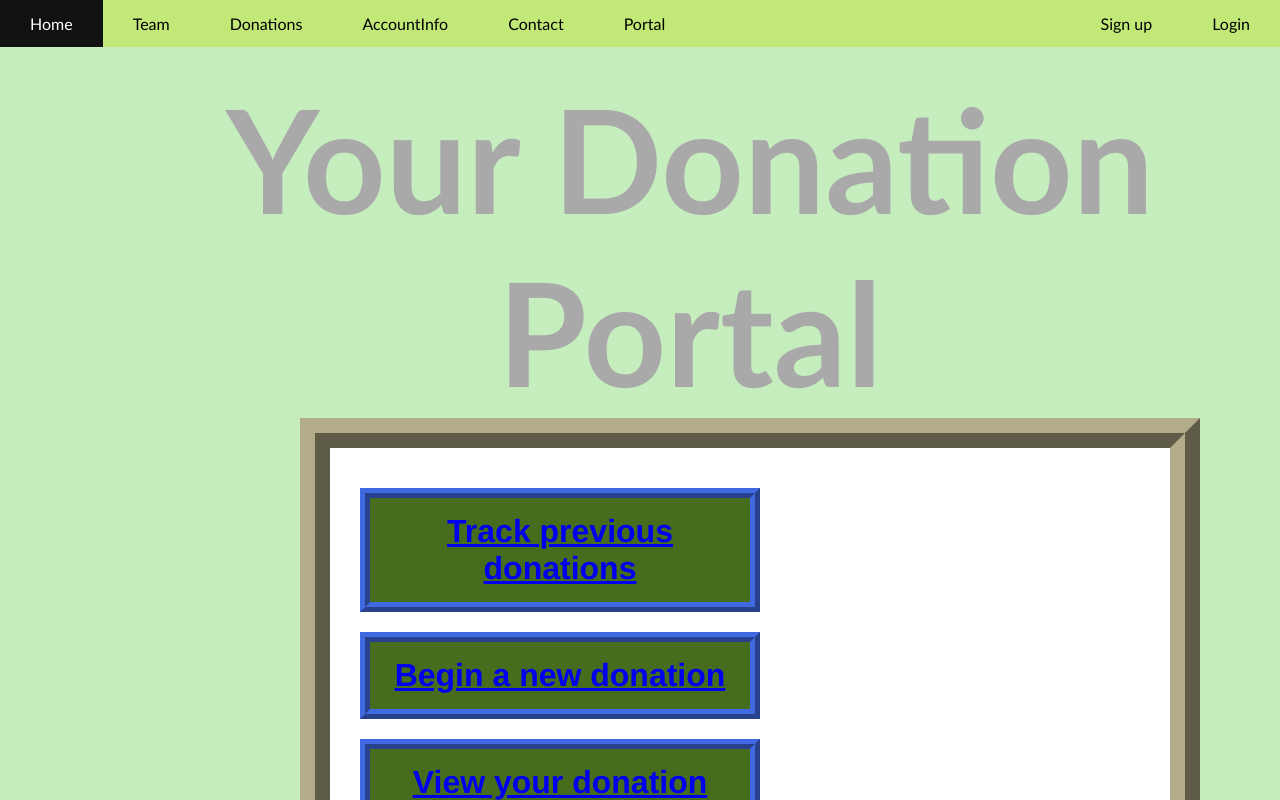
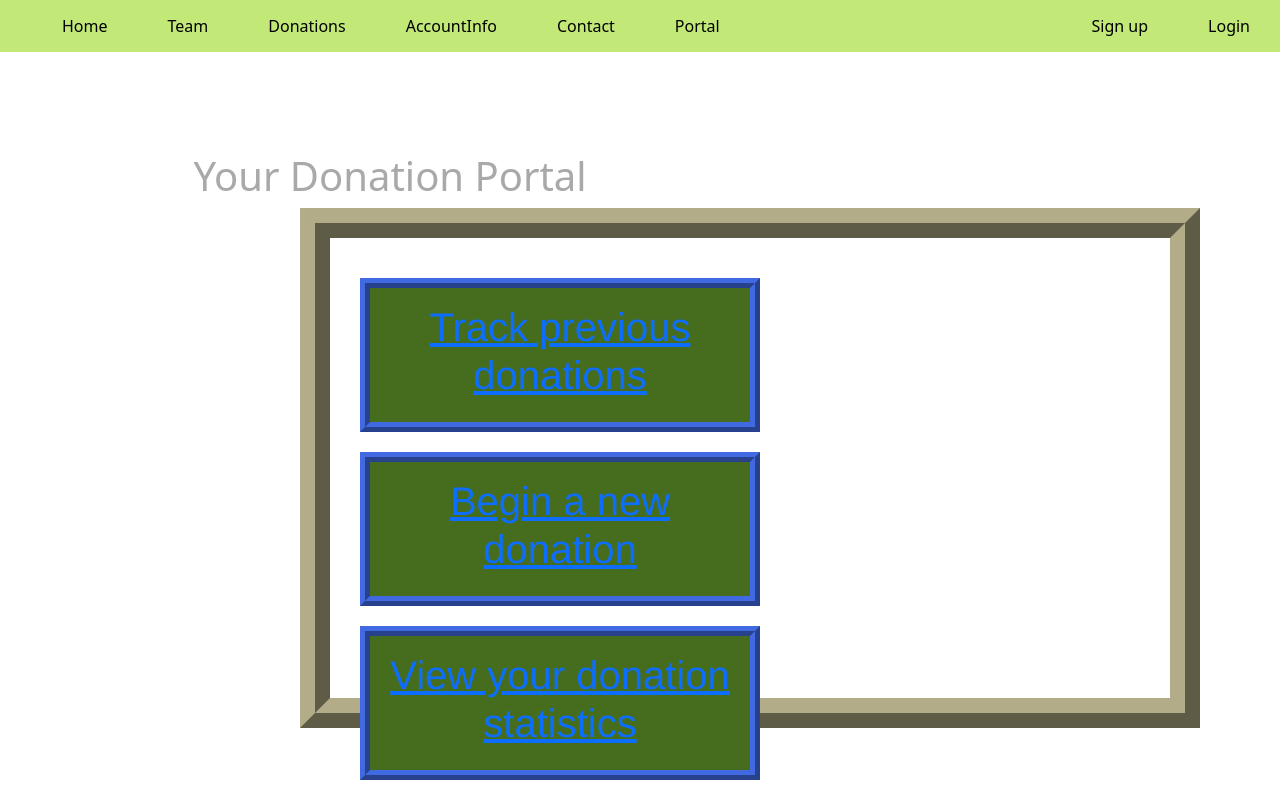
Before and after one commit to Ashah17/Cryptonate, a React (Create React App) app: page /portalpage in a window 1280 px wide. Shown: the top 800 px of the page. Built offline with nearby package versions, Linux system fonts and the light colour scheme.

Commit message:
see if this works

```diff
--- a/src/App.js
+++ b/src/App.js
@@ -14,6 +14,7 @@ import signin from './components/signin';
 import signup from './components/signup';
 import donationlisst from './components/donationlisst';
 import { Route, Link } from 'react-router-dom';
+import axios from 'axios';
 
 function App() {
   return <div className="App">
--- a/src/components/Home.js
+++ b/src/components/Home.js
@@ -1,7 +1,7 @@
 const Home = () => {
     return (
       <div class="container">
-        <h1>Home</h1>
+        <h1>Cryptonate</h1>
         <p>
           "At vero eos et accusamus et iusto odio dignissimos ducimus qui
           blanditiis praesentium voluptatum deleniti atque corrupti quos dolores
--- a/src/components/PortalPage.js
+++ b/src/components/PortalPage.js
@@ -9,7 +9,7 @@ return (
 <div>
 
   <div className = {PortalPageCSS.titleScreen}>
-    <h2>Your Donation Portal</h2>
+    <h1>Your Donation Portal</h1>
   </div>
 
     <div className = {PortalPageCSS.portalBox}>
--- a/src/components/PortalPage.module.css
+++ b/src/components/PortalPage.module.css
@@ -35,11 +35,12 @@
 
   .titleScreen
   {
-    margin-left:100px;
-    margin-top:25px;
-    font-size: 96px;
+    margin-left:-500px;
+    margin-top:100px;
+    font-size:300px;
     color: darkgrey;
   }
+
   .trackDonations:hover
   {
     background-color:grey;
--- a/src/index.css
+++ b/src/index.css
@@ -1,11 +1,8 @@
 body {
-  margin: 0;
-  font-family: -apple-system, BlinkMacSystemFont, 'Segoe UI', 'Roboto', 'Oxygen',
-    'Ubuntu', 'Cantarell', 'Fira Sans', 'Droid Sans', 'Helvetica Neue',
-    sans-serif;
+
   -webkit-font-smoothing: antialiased;
   -moz-osx-font-smoothing: grayscale;
-  background-color: #c5edbe;
+  background-color: blueviolet;
   font-family: 'Trebuchet MS', 'Lucida Sans Unicode', 'Lucida Grande', 'Lucida Sans', Arial, sans-serif;
 
 }
--- a/src/index.js
+++ b/src/index.js
@@ -4,6 +4,7 @@ import './index.css';
 import App from './App';
 import reportWebVitals from './reportWebVitals';
 import {BrowserRouter} from 'react-router-dom';
+import 'bootstrap/dist/css/bootstrap.css';
 
 
 ReactDOM.render(
```
Also changed, not shown: package.json (+7 -0 lines), 2 other files (tests, documents, lock files or other folders).
